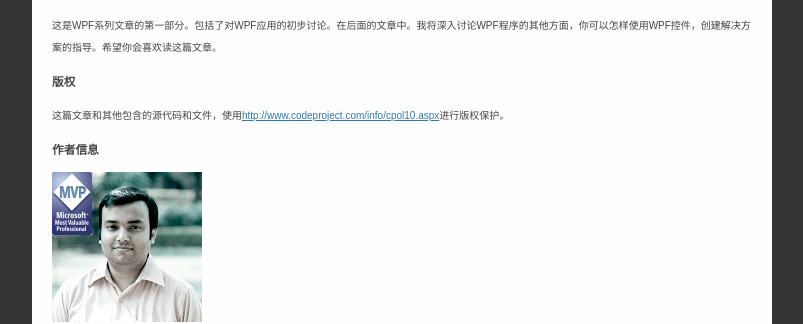
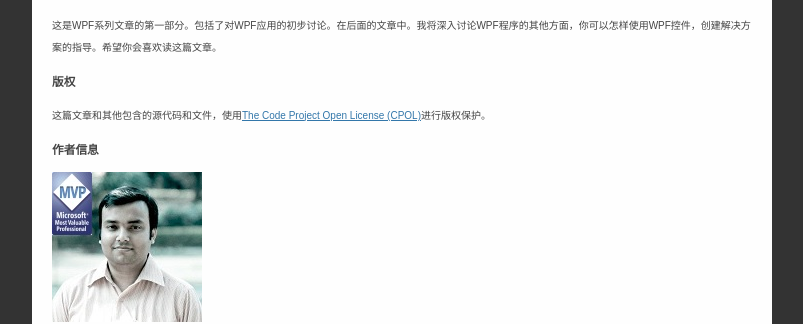
Before and after one commit to osrpt/osrpt.github.com, a Jekyll site: the page built from _posts/2014-04-02-WPF-Tutorial-Beginning.md, in a window 1280 px wide and 900 px high, scrolled down 7096 px. Shown: the part 508-832 px from the top of the window, without its empty margins (238-1041 px from the left). Built offline with Jekyll 4.4.1, drawn with Linux system fonts in a browser that asks for light colours; Markdown is read by kramdown in place of the engine named in the settings.

Commit message:
修改版权信息

```diff
--- a/_posts/2014-04-02-WPF-Tutorial-Beginning.md
+++ b/_posts/2014-04-02-WPF-Tutorial-Beginning.md
@@ -210,7 +210,7 @@ WPF控件中有非常多的对象。我们在途中一个一个地讨论。(图
 这是WPF系列文章的第一部分。包括了对WPF应用的初步讨论。在后面的文章中。我将深入讨论WPF程序的其他方面，你可以怎样使用WPF控件，创建解决方案的指导。希望你会喜欢读这篇文章。
 
 ###版权
-这篇文章和其他包含的源代码和文件，使用[http://www.codeproject.com/info/cpol10.aspx](http://www.codeproject.com/info/cpol10.aspx)进行版权保护。
+这篇文章和其他包含的源代码和文件，使用[The Code Project Open License (CPOL)](http://www.codeproject.com/info/cpol10.aspx)进行版权保护。
 
 ###作者信息
 ![author](/images/post/wpf1/author.jpg)
```
